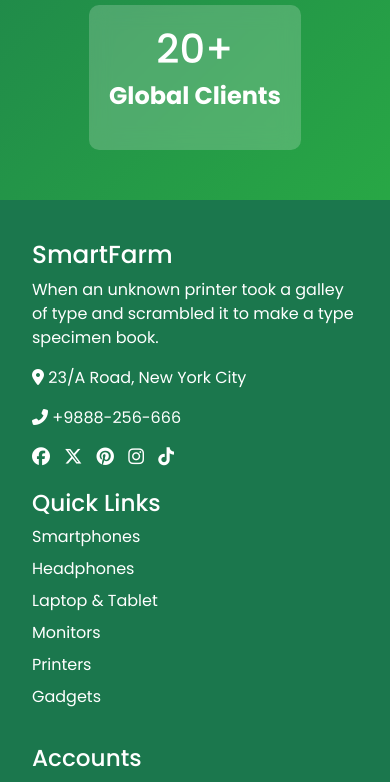
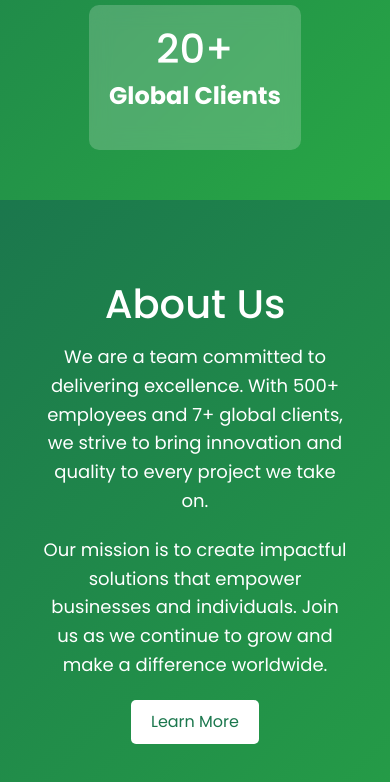
Before and after one commit to alvi00/SmartFarm, a PHP site: page /html_files/official_website.html in a window 390 px wide. Shown: the part 1379-2161 px from the top of the page. Run offline with PHP 8.4, Linux system fonts and the light colour scheme; some libraries are stand-ins or nearby versions.

Commit message:
added about us section in official website

```diff
--- a/css_file/official_website_css.css
+++ b/css_file/official_website_css.css
@@ -17,21 +17,12 @@ body {
   width: 100%;
   z-index: 1000;
   background-color: white;
+  margin-bottom: 0;
 }
 
 .logo a img {
   width: auto;
   height: 60px;
-}
-
-.all_catagories {
-  display: flex;
-  justify-content: center;
-  align-items: center;
-  background-color: white;
-  border: 1px solid #28a745;
-  border-radius: 20px;
-  padding: 10px 15px;
 }
 
 .dropdown button {
@@ -524,3 +515,65 @@ ul li a:hover {
 }
 
 /* numbers section ends here */
+/* about us  section stars here */
+.about-section {
+  display: flex;
+  align-items: center;
+  justify-content: center;
+  gap: 50px;
+  padding: 80px 10%;
+  background: linear-gradient(135deg, #1b774d, #28a745);
+  color: white;
+}
+
+.about-content {
+  max-width: 600px;
+}
+
+.about-content h2 {
+  font-size: 40px;
+  margin-bottom: 15px;
+}
+
+.about-content p {
+  font-size: 18px;
+  line-height: 1.6;
+  margin-bottom: 20px;
+}
+
+.learn-more {
+  background: white;
+  color: #1b774d;
+  padding: 10px 20px;
+  border: none;
+  font-size: 16px;
+  border-radius: 5px;
+  cursor: pointer;
+  transition: all 0.3s ease;
+}
+
+.learn-more:hover {
+  background: #f1f1f1;
+  transform: scale(1.05);
+}
+
+.about-image img {
+  width: 100%;
+  max-width: 500px;
+  border-radius: 10px;
+  box-shadow: 0px 10px 20px rgba(0, 0, 0, 0.2);
+}
+
+/* Responsive */
+@media (max-width: 768px) {
+  .about-section {
+    flex-direction: column;
+    text-align: center;
+  }
+
+  .about-image img {
+    max-width: 100%;
+  }
+}
+
+/* about us section ends here */
--- a/html_files/official_website.html
+++ b/html_files/official_website.html
@@ -149,6 +149,29 @@
       </div>
     </section>
     <!--numbers section starts here-->
+    <section class="about-section">
+      <div class="about-content">
+        <h2>About Us</h2>
+        <p>
+          We are a team committed to delivering excellence. With 500+ employees
+          and 7+ global clients, we strive to bring innovation and quality to
+          every project we take on.
+        </p>
+        <p>
+          Our mission is to create impactful solutions that empower businesses
+          and individuals. Join us as we continue to grow and make a difference
+          worldwide.
+        </p>
+        <button class="learn-more">Learn More</button>
+      </div>
+      <div class="about-image">
+        <img src="../IMG/about_us.jpg" alt="About Us Image" />
+      </div>
+    </section>
+
+    <!--about section starts here-->
+
+    <!--about section ends here-->
 
     <!--Footer starts here-->
     <footer class="footer">
```
Also changed, not shown: 1 other file.
